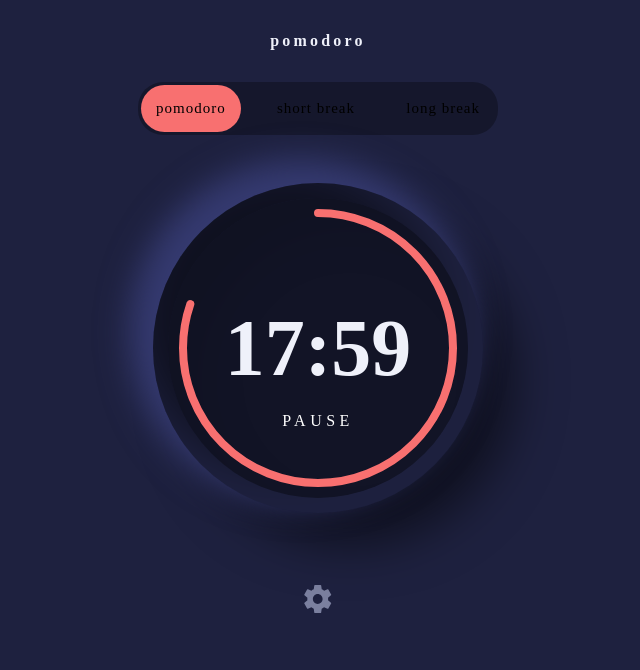
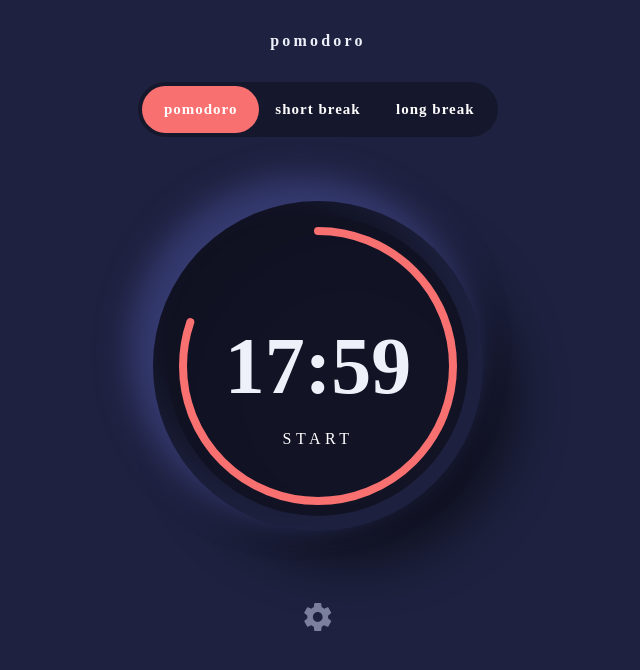
Before and after one commit to papilo-cloud/Timer, a Vue app: page / in a window 1280 px wide. Shown: the top 670 px of the page, without its empty margins (322-962 px from the left). Built offline with nearby package versions, Linux system fonts and the light colour scheme.

Commit message:
addin inrteractivity to the app

```diff
--- a/src/main.js
+++ b/src/main.js
@@ -1,5 +1,7 @@
 import Vue from 'vue'
-import Main from './timeLoggingApp/Main.vue';
+// import App from './App.vue'
+// import Method from './Method.vue'
+import Main from './timeLoggingApp/Main.vue'
 
 Vue.config.productionTip = false
 
--- a/src/timeLoggingApp/BtnGroups.vue
+++ b/src/timeLoggingApp/BtnGroups.vue
@@ -1,6 +1,6 @@
 <template>
   <div class="butn">
-    <button @click="onClick" class="btnn" :id="id">{{text}}</button>
+    <button @click="onClick" class="btnn" ref="numm">{{text}}</button>
   </div>
 </template>
 
@@ -9,12 +9,20 @@
     name: 'Settings',
     props:{
       color: String,
+      id: Number,
       text: String,
-      id: String
+    },
+    data(){
+      return{
+        Id: this.id
+      }
     },
     methods:{
-      onClick(id){
-        alert(this.id)
+      onClick(e){
+      //  const x = this.$refs.numm
+        // alert()
+        e.preventDefault()
+        this.$emit('butn-func', this.Id)
       }
     }
   }
@@ -30,6 +38,11 @@
     border:none;
     cursor: pointer;
     outline:none;
+    flex: 1;
+    color:#fff;
+    font-weight: bold;
+    /* width: 100%; */
+
   }
   @media screen and (min-width:375px) {
     .btnn{
--- a/src/timeLoggingApp/Main.vue
+++ b/src/timeLoggingApp/Main.vue
@@ -1,11 +1,12 @@
 <template>
   <div class="main" :class="select">
-    <Pomodro :selected="selected" :class="selected"/>
+    <Pomodro :selected="selected" :class="selected" :time="inputs"/>
     <!-- <Settings v-if="show" :show="show" @toggle-show="toggleShow"/> -->
     <div class="settings" v-show="shows">
         <form >
           <div class="h2">
             <h2>Settings</h2>
+            {{inputs}}
             <button @click="toggleShow">
               <img src="../assets/icon-close.svg" alt="close">
             </button>
@@ -15,7 +16,7 @@
             <div class="num">
             <label>
               pomodoro <br>
-              <input type="number" min="15" max="25" value="25" >
+              <input type="number" min="15" max="25" value="25" v-model="inputs" >
             </label>
             </div>
             <div class="num">
@@ -70,7 +71,8 @@ import Pomodro from './Pomodro.vue';
         fonts:['serif','sans','verd'],
         selected:'color1',
         select:'serif',
-        shows:false
+        shows:false,
+        inputs: '',
       }
     },
     methods:{
--- a/src/timeLoggingApp/Pomodro.vue
+++ b/src/timeLoggingApp/Pomodro.vue
@@ -2,39 +2,47 @@
   <div class="pom">
     <h4>pomodoro</h4>
     <div class="btn">
-      <BtnGroups text="pomodoro" class="but active" id="1"/>
-      <BtnGroups text="short break" class="but" id="2"/>
-      <BtnGroups text="long break" class="but" id="3"/>
+      <BtnGroups text="pomodoro" class="but active" :id="1" @butn-func="setTimer" />
+      <BtnGroups text="short break" class="but" :id="2" @butn-func="setTimer"/>
+      <BtnGroups text="long break" class="but" :id="3" @butn-func="setTimer"/>
     </div>
-    <Time :class="selected"/>
+    <div class="time">
+    <div class="sec">
+      <svg id="svg" >
+         <circle :class="selected" ref="circle" fill="none"
+      stroke-width="15" stroke="cl"
+     />
+      </svg>
+      <div class="timeout">
+        <h1 class="h1" ref="time">17:59</h1>
+        <button class="ref" @click="start" ref="start">Start</button>
+      </div>
+
+    </div>
+  </div>
   </div>
 </template>
 
 <script>
 import BtnGroups from './BtnGroups.vue';
-import Time from './Time.vue';
-  export default {
+
+    var reset = false
+    var paused = false
+    var timeOut = 300
+
+export default {
     name: "Pomodro",
-    components: { BtnGroups, Time },
+    components: { BtnGroups},
+    props:{
+      selected: String,
+      time: String,
+
+    },
+
     data() {
       return{
-        props:{
-          selected: String
-        },
-        butns:[
-          {
-            id: 1,
-            text: 'pomodoro'
-          },
-           {
-            id: 2,
-            text: 'short break'
-          },
-           {
-            id: 3,
-            text: 'long break'
-          }
-        ]
+        number: this.time,
+        select:'',
       }
     },
     mounted() {
@@ -48,7 +56,125 @@ import Time from './Time.vue';
         })
 
       }
-    }
+    },
+    methods:{
+
+      setTimer(n){
+        // alert('')
+        console.log('the id is: ', n);
+        if(n === 1){
+          this.pomodoro()
+          console.log('Hello');
+        }
+        if(n === 2){
+          console.log('hi')
+        } else{
+          console.log('what')
+        }
+
+      },
+
+      rotatex(remain){
+        const x = this.$refs.circle
+        const crcmfrn = x.getTotalLength()
+        console.log(crcmfrn)
+        x.style.transition = 'none'
+        x.style.strokeDasharray = crcmfrn
+        x.style.strokeDashoffset = crcmfrn
+        // x.style.transition = `${y}s linear`
+        const offset = crcmfrn - remain / timeOut * crcmfrn
+        x.style.strokeDashoffset = offset
+      },
+
+       timer(sec) {
+				let tem = sec;
+				let contrl = setInterval(() =>{
+				const displayTime = this.$refs.time
+				const mins = Math.floor(sec / 60)
+				const displayMin = mins < 10 ? `0${mins}` : mins
+				const secs = sec % 60
+				const displaySec = secs < 10 ? `0${secs}` : secs
+				sec--
+				displayTime.innerText = `${displayMin}:${displaySec}`
+
+				if(reset){
+					clearInterval(contrl)
+					reset = false
+				}
+				if (sec === 0) {
+					displayTime.innerHTML = "00:00"
+					this.$refs.start.innerHTML = "Start"
+					// alarmSetter()
+					clearInterval(contrl)
+				}
+				if (!paused) {
+      clearInterval(contrl)
+      // console.log(seconds)
+      }
+      this.rotatex(tem - sec)
+
+		}, 1000)
+    // HELPER FUNC FOR EACH TIMER...
+		},
+      pomodoro () {
+        reset = true
+        timeOut = this.number.value * 60
+        this.timer(timeOut)
+		},
+
+    start(){
+
+        console.log("start and pause button")
+        paused = !paused
+        console.log(paused)
+
+        if (paused) {
+        this.$refs.start.innerHTML = "Pause"
+        } else {
+        this.$refs.start.innerHTML = "Start"
+        if (timeOut <= 0) {
+          return
+        } else {
+          this.timeLeft()
+          this.timer(timeOut)
+        }
+
+        }
+
+        if (timeOut <= 0) {
+        this.$refs.start.innerHTML = "Start"
+        //   break__selectors.forEach(selected => {
+        // if (selected.checked) {
+
+        //   if (selected.id == "short") {
+        // 	// resetShort = false
+        // 	shortBreakMode()
+        //   } else if (selected.id == "long") {
+        // 	longBreakMode()
+        //   } else {
+        // 	setPomodoro()
+        //   }
+        // }
+
+        paused = !paused
+        // numb.innerHTML = "Pause"
+        return
+        }
+        else {
+        // numb.innerHTML = "Start"
+        this.timer(timeOut)
+        }
+
+        },
+        timeLeft(){
+            const left = this.$refs.time.innerHTML
+            const [min, sec] = left.split(':')
+            timeOut = min * 60 + sec
+            // return timeOut
+          }
+
+    },
+
 }
 </script>
 
@@ -60,7 +186,7 @@ import Time from './Time.vue';
     width: 100%;
     padding: 0 1rem;
   }
-  .but{
+  .btn{
     color: #fff;
   }
   .active{
@@ -84,6 +210,8 @@ import Time from './Time.vue';
   }
   .but{
     color: #fff;
+    width: 100%;
+    flex: 1
   }
   .btn{
     display:flex;
@@ -92,13 +220,148 @@ import Time from './Time.vue';
     align-items: center;
     justify-content: space-between;
     background: rgba(0, 0, 0, 0.3);
-    padding: 3px;
-    margin-bottom: 3rem;
-    border-radius: 25px;
+    flex-wrap: wrap;
+    padding: 4px;
+    margin-bottom: 4rem;
+    border-radius: 35px;
   }
   @media screen and (min-width:768px) {
     .btn{
       width: 360px;
     }
   }
+  /* // Time Styling */
+  .time{
+    position: relative;
+    overflow: hidden;
+    width: 250px;
+    height: 250px;
+    background-color: #1E213F;
+    box-shadow:-1em -1em 2em .5em #353a70, 2em 2em 3em  rgba(0, 0, 0, 0.5);
+    border-radius: 50%;
+    left: 50%;
+    transform: translateX(-50%);
+    margin-bottom: 2.5rem;
+  }
+  .sec{
+    position: absolute;
+    top: 50%;
+    left: 50%;
+    transform: translate(-50%,-50%);
+    width: 220px;
+    height: 220px;
+    border-radius: 50%;
+    background-color: rgba(0, 0, 0, 0.4);
+    box-shadow: -2em -2em 3em  rgba(0, 0, 0, 0.5),inset 2em 2em 3em  rgba(0, 0, 0, 0.1);
+  }
+  span{
+    margin: 0;
+    padding: 0;
+    position: absolute;
+    top: 50%;
+    left: 50%;
+    transform: translate(-50%,-50%);
+    font-size: 4em;
+    color: #fff;
+  }
+  .time svg{
+    width: 200px;
+    height: 200px;
+    position: absolute;
+    left: 50%;
+    top: 50%;
+    transform: translate(-50%,-50%);
+  }
+  svg circle{
+    cx: 100;
+    cy:100;
+    r: 96;
+    stroke-width: 8;
+    stroke-linecap: round;
+    stroke: #F87070;
+    transform: rotate(-90deg);
+    stroke-dasharray: 603.2;
+    stroke-dashoffset: 603.2;
+    transform-origin: 50% 50%;
+     animation: anim 2s infinite;
+  }
+  .color1 svg circle{
+    background: #F87070;
+  }
+  .color2 svg circle{
+    stroke: #70F380;
+  }
+  .color3 svg circle{
+    stroke: #70f3f8;
+  }
+  .timeout{
+    position: relative;
+    left: 50%;
+    top: 50%;
+    transform: translate(-50%,-50%);
+    background: red;
+    z-index: 100000000;
+  }
+  .h1{
+    position: absolute;
+    left: 50%;
+    top: 50%;
+    font-size: 3.5em;
+    transform: translate(-50%,-50%);
+  }
+  .timeout .ref{
+    position: absolute;
+    left: 50%;
+    top: 3em;
+    color: #fff;
+    font-size: 16px;
+    text-transform: uppercase;
+    letter-spacing: 3px;
+    border: none;
+    outline: none;
+    transform: translateX(-50%);
+  }
+    .ref:focus{
+      animation: anims 2s linear;
+      border: 1px dotted #fff;
+      border-radius: 5px;
+      padding: 2px;
+  }
+
+  @keyframes anim {
+
+      100%{stroke-dashoffset: 0}
+  }
+  @media screen and (min-width:768px) {
+    .time{
+      width: 330px;
+      height: 330px;
+    }
+    .sec{
+      width: 300px;
+      height: 300px;
+    }
+    .time svg{
+      width: 280px;
+      height: 280px;
+    }
+    svg circle{
+    cx: 140;
+    cy:140;
+    r: 135;
+    stroke-width: 8;
+    stroke-linecap: round;
+    stroke: #F87070;
+    stroke-dasharray: 848.23;
+    stroke-dashoffset: 848.23;
+  }
+  .timeout .ref{
+    top: 4em;
+    letter-spacing: 4.5px;
+  }
+
+  .h1{
+    font-size: 5em;
+  }
+  }
 </style>
--- a/src/timeLoggingApp/Time.vue
+++ b/src/timeLoggingApp/Time.vue
@@ -2,162 +2,37 @@
   <div class="time">
     <div class="sec">
       <svg id="svg" >
-         <circle ref="circle" fill="none"
+         <circle :class="selected" ref="circle" fill="none"
       stroke-width="15" stroke="cl"
      />
       </svg>
       <div class="timeout">
-        <h1 class="h1" ref="h1">17:59</h1>
-        <button class="ref" ref="play">pause</button>
+        <h1 class="h1" ref="time">17:59</h1>
+        <button class="ref" @click="start" ref="start">Start</button>
       </div>
+
     </div>
   </div>
 </template>
 
 <script>
+
+
+
   export default {
+
     name: 'Time',
-    props:{
-      selected: String
+    data(){
+      return{
+
     },
-    methods: {
 
-    }
+    methods:{
+
+
   }
 </script>
 
 <style scoped>
-  .time{
-    position: relative;
-    overflow: hidden;
-    width: 250px;
-    height: 250px;
-    background-color: #1E213F;
-    box-shadow:-1em -1em 2em .5em #353a70, 2em 2em 3em  rgba(0, 0, 0, 0.5);
-    border-radius: 50%;
-    left: 50%;
-    transform: translateX(-50%);
-    margin-bottom: 2.5rem;
-  }
-  .sec{
-    position: absolute;
-    top: 50%;
-    left: 50%;
-    transform: translate(-50%,-50%);
-    width: 220px;
-    height: 220px;
-    border-radius: 50%;
-    background-color: rgba(0, 0, 0, 0.4);
-    box-shadow: -2em -2em 3em  rgba(0, 0, 0, 0.5),inset 2em 2em 3em  rgba(0, 0, 0, 0.1);
-  }
-  span{
-    margin: 0;
-    padding: 0;
-    position: absolute;
-    top: 50%;
-    left: 50%;
-    transform: translate(-50%,-50%);
-    font-size: 4em;
-    color: #fff;
-  }
-  .time svg{
-    width: 200px;
-    height: 200px;
-    position: absolute;
-    left: 50%;
-    top: 50%;
-    transform: translate(-50%,-50%);
-  }
-  svg circle{
-    cx: 100;
-    cy:100;
-    r: 96;
-    stroke-width: 8;
-    stroke-linecap: round;
-    stroke: #F87070;
-    transform: rotate(-90deg);
-    stroke-dasharray: 603.2;
-    stroke-dashoffset: 603.2;
-    transform-origin: 50% 50%;
-     animation: anim 2s infinite;
-  }
-  .color1 svg circle{
-    background: #F87070;
-  }
-  .color2 svg circle{
-    stroke: #70F380;
-  }
-  .color3 svg circle{
-    stroke: #70f3f8;
-  }
-  .timeout{
-    position: relative;
-    left: 50%;
-    top: 50%;
-    transform: translate(-50%,-50%);
-    background: red;
-    z-index: 100000000;
-  }
-  .h1{
-    position: absolute;
-    left: 50%;
-    top: 50%;
-    font-size: 3.5em;
-    transform: translate(-50%,-50%);
-  }
-  .timeout .ref{
-    position: absolute;
-    left: 50%;
-    top: 3em;
-    color: #fff;
-    font-size: 16px;
-    text-transform: uppercase;
-    letter-spacing: 3px;
-    border: none;
-    outline: none;
-    transform: translateX(-50%);
-  }
-    .ref:focus{
-      animation: anims 2s linear;
-      border: 1px dotted #fff;
-      border-radius: 5px;
-      padding: 2px;
-  }
 
-  @keyframes anim {
-
-      100%{stroke-dashoffset: 0}
-  }
-  @media screen and (min-width:768px) {
-    .time{
-      width: 330px;
-      height: 330px;
-    }
-    .sec{
-      width: 300px;
-      height: 300px;
-    }
-    .time svg{
-      width: 280px;
-      height: 280px;
-    }
-    svg circle{
-    cx: 140;
-    cy:140;
-    r: 135;
-    stroke-width: 8;
-    stroke-linecap: round;
-    stroke: #F87070;
-    stroke-dasharray: 848.23;
-    stroke-dashoffset: 848.23;
-  }
-  .timeout .ref{
-    top: 4em;
-    letter-spacing: 4.5px;
-  }
-
-  .h1{
-    font-size: 5em;
-  }
-  }
 </style>
```
Also changed, not shown: src/App.vue (+31 -2 lines).
